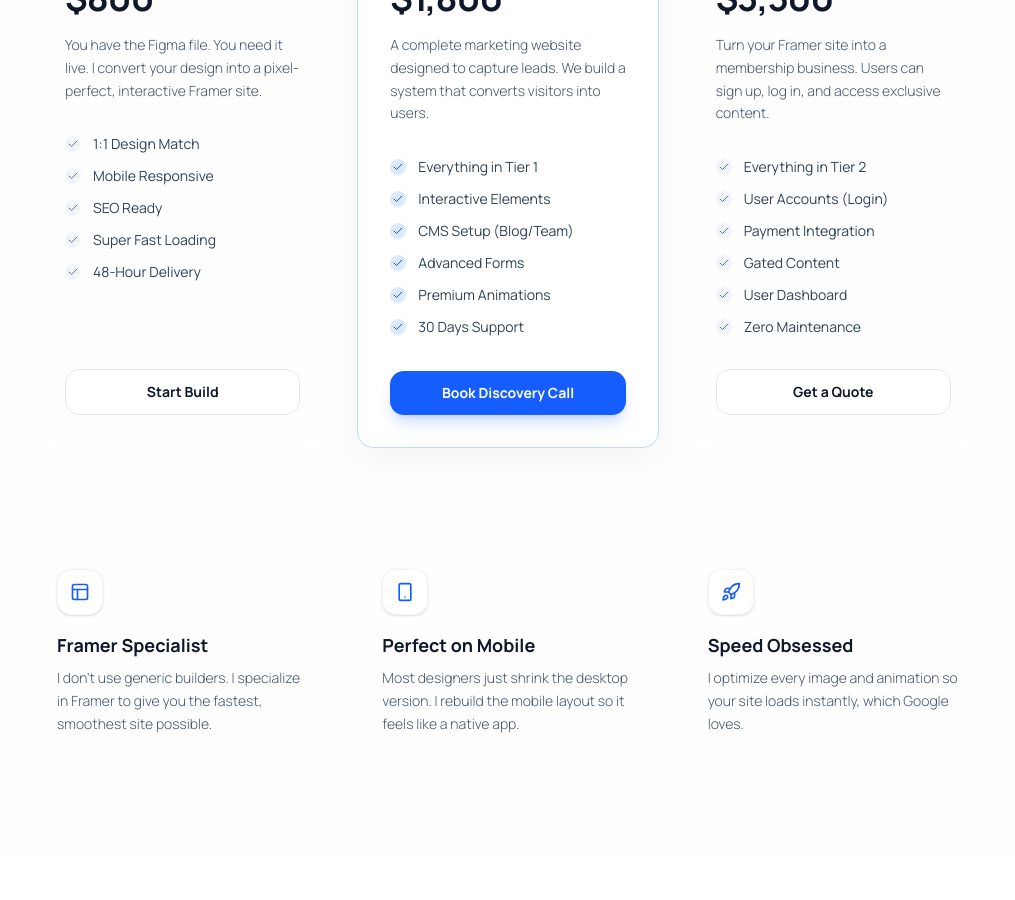
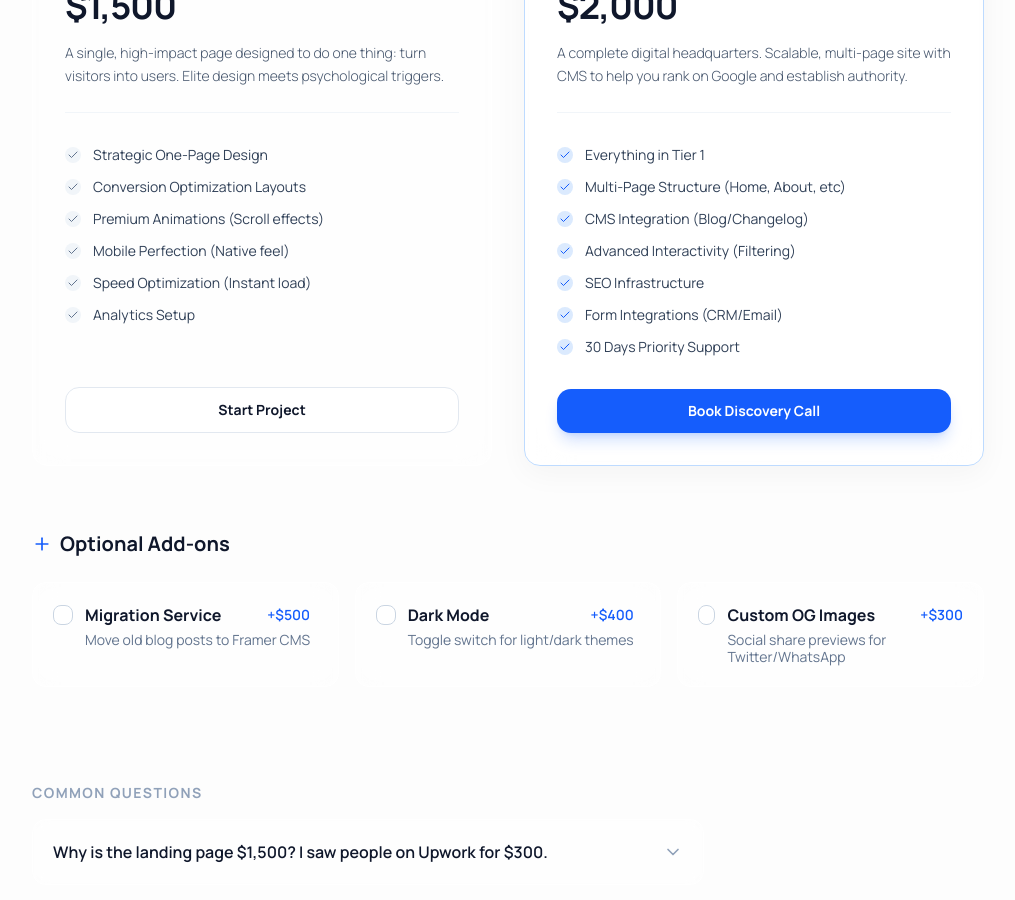
Before and after one commit to KeshiEmmanuel/portfolio-main, a React (Vite) app: page / in a window 1280 px wide. Shown: the part 1180-2080 px from the top of the page, without its empty margins (132-1147 px from the left). Before the commit the page ends 2036 px from the top, so only its background shows below. Built offline with nearby package versions, Linux system fonts and the light colour scheme.

Commit message:
fix: new pricing section

```diff
--- a/src/App.tsx
+++ b/src/App.tsx
@@ -1,14 +1,41 @@
-import { ArrowUpRight, Check, Smartphone, Rocket, Layout } from "lucide-react";
+import { useState } from "react";
+import {
+  ArrowUpRight,
+  Check,
+  Plus,
+  Minus,
+  ChevronDown,
+  Layout,
+  Rocket,
+  Smartphone,
+  Zap,
+  Globe,
+  Database
+} from "lucide-react";
 import { FaXTwitter, FaLinkedin } from "react-icons/fa6";
 import { IoMdMail } from "react-icons/io";
-import { motion, Variants } from "framer-motion";
+import { motion, AnimatePresence, Variants } from "framer-motion";
+
+// --- Data ---
+const ADDONS = [
+  { id: "migration", name: "Migration Service", price: 500, desc: "Move old blog posts to Framer CMS" },
+  { id: "darkmode", name: "Dark Mode", price: 400, desc: "Toggle switch for light/dark themes" },
+  { id: "og", name: "Custom OG Images", price: 300, desc: "Social share previews for Twitter/WhatsApp" },
+];
+
+const FAQS = [
+  {
+    question: "Why is the landing page $1,500? I saw people on Upwork for $300.",
+    answer: "The $300 designers just put pictures on a screen. I build high-performance assets. My sites are engineered to load instantly (which Google loves) and convert traffic (which investors love). If my page gets you just 5 extra customers a month, it pays for itself in weeks. Do you want a cheap site, or a profitable one?"
+  }
+];
 
 // --- Animation Variants ---
 const containerVariants: Variants = {
   hidden: { opacity: 0 },
   visible: {
     opacity: 1,
-    transition: { staggerChildren: 0.15 },
+    transition: { staggerChildren: 0.1 },
   },
 };
 
@@ -24,10 +51,11 @@ const itemVariants: Variants = {
 export default function PortfolioPage() {
   return (
     <div className="min-h-screen bg-[#FDFDFD] text-slate-900 font-primary selection:bg-blue-100 selection:text-blue-900">
-      {/* BACKGROUND BLOBS (Essential for Glassmorphism to be visible) */}
+
+      {/* Background Blobs (Essential for Glass) */}
       <div className="fixed inset-0 z-0 pointer-events-none overflow-hidden">
-        <div className="absolute top-[40%] left-[10%] w-[500px] h-[500px] bg-blue-200/40 rounded-full blur-[100px] opacity-70" />
-        <div className="absolute bottom-[10%] right-[10%] w-[400px] h-[400px] bg-purple-200/40 rounded-full blur-[100px] opacity-70" />
+        <div className="absolute top-[30%] left-[5%] w-[600px] h-[600px] bg-blue-100/50 rounded-full blur-[120px] opacity-60" />
+        <div className="absolute bottom-[10%] right-[5%] w-[500px] h-[500px] bg-indigo-100/50 rounded-full blur-[120px] opacity-60" />
       </div>
 
       <div className="relative z-10 max-w-[1000px] mx-auto px-6">
@@ -38,7 +66,7 @@ export default function PortfolioPage() {
   );
 }
 
-// --- HERO SECTION (Strictly Preserved) ---
+// --- HERO SECTION (Untouched) ---
 function HeroSection() {
   return (
     <motion.main
@@ -77,35 +105,32 @@ function HeroSection() {
         </div>
 
         <div className="flex items-center py-1 gap-4 text-xl text-slate-600">
-          <a
-            target="_blank"
-            className="hover:text-slate-900 transition-colors"
-            href="https://x.com/_rudosurebec"
-          >
-            <FaXTwitter />
-          </a>
-          <a
-            target="_blank"
-            href="https://www.linkedin.com/in/keshiemmanuel/"
-            className="hover:text-slate-900 transition-colors"
-          >
-            <FaLinkedin />
-          </a>
-          <a
-            target="_blank"
-            href="mailto:keshichukwuebuka@gmail.com"
-            className="hover:text-slate-900 transition-colors"
-          >
-            <IoMdMail />
-          </a>
+          <a target="_blank" className="hover:text-slate-900 transition-colors" href="https://x.com/_rudosurebec"><FaXTwitter /></a>
+          <a target="_blank" href="https://www.linkedin.com/in/keshiemmanuel/" className="hover:text-slate-900 transition-colors"><FaLinkedin /></a>
+          <a target="_blank" href="mailto:keshichukwuebuka@gmail.com" className="hover:text-slate-900 transition-colors"><IoMdMail /></a>
         </div>
       </motion.div>
     </motion.main>
   );
 }
 
-// --- PRICING SECTION (Light Glassmorphism) ---
+// --- PRICING SECTION ---
 function PricingSection() {
+  const [selectedAddons, setSelectedAddons] = useState<string[]>([]);
+
+  // Toggle Logic
+  const toggleAddon = (id: string) => {
+    setSelectedAddons((prev) =>
+      prev.includes(id) ? prev.filter((item) => item !== id) : [...prev, id]
+    );
+  };
+
+  // Calculate Extra Cost
+  const extraCost = selectedAddons.reduce((total, id) => {
+    const addon = ADDONS.find((a) => a.id === id);
+    return total + (addon ? addon.price : 0);
+  }, 0);
+
   return (
     <motion.section
       className="py-24"
@@ -114,112 +139,113 @@ function PricingSection() {
       whileInView="visible"
       viewport={{ once: true, margin: "-50px" }}
     >
-      {/* Header */}
       <div className="mb-16 text-center md:text-left">
-        <motion.h2
-          variants={itemVariants}
-          className="text-4xl md:text-5xl font-bold tracking-tight mb-4 text-slate-900"
-        >
-          High-Performance <br /> Framer Sites for Startups
+        <motion.h2 variants={itemVariants} className="text-4xl md:text-5xl font-bold tracking-tight mb-4 text-slate-900">
+          World-Class Framer Sites <br /> for High-Growth Startups
         </motion.h2>
       </div>
 
-      {/* Glass Cards Grid */}
-      <div className="grid grid-cols-1 md:grid-cols-3 gap-6">
-        {/* Card 1 */}
+      {/* Pricing Cards Grid */}
+      <div className="grid grid-cols-1 md:grid-cols-2 gap-8 mb-16">
+
+        {/* Tier 1 */}
         <PricingCard
-          title="Design to Live"
-          price="$800"
-          subtitle="Founders & Designers"
-          description="You have the Figma file. You need it live. I convert your design into a pixel-perfect, interactive Framer site."
+          title="High-Converting Landing Page"
+          basePrice={1500}
+          extraCost={extraCost}
+          subtitle="Waitlist, App, or MVP"
+          description="A single, high-impact page designed to do one thing: turn visitors into users. Elite design meets psychological triggers."
           features={[
-            "1:1 Design Match",
-            "Mobile Responsive",
-            "SEO Ready",
-            "Super Fast Loading",
-            "48-Hour Delivery",
+            "Strategic One-Page Design",
+            "Conversion Optimization Layouts",
+            "Premium Animations (Scroll effects)",
+            "Mobile Perfection (Native feel)",
+            "Speed Optimization (Instant load)",
+            "Analytics Setup"
           ]}
-          cta="Start Build"
+          cta="Start Project"
         />
 
-        {/* Card 2 - Highlighted (Glass + Subtle Gradient Border) */}
+        {/* Tier 2 */}
         <PricingCard
-          title="Growth"
-          price="$1,800"
-          subtitle="Startups & App Launches"
-          description="A complete marketing website designed to capture leads. We build a system that converts visitors into users."
+          title="The Full Marketing Site"
+          basePrice={2000}
+          extraCost={extraCost}
+          subtitle="Seed/Series A & Established Brands"
+          description="A complete digital headquarters. Scalable, multi-page site with CMS to help you rank on Google and establish authority."
           isPopular
           features={[
             "Everything in Tier 1",
-            "Interactive Elements",
-            "CMS Setup (Blog/Team)",
-            "Advanced Forms",
-            "Premium Animations",
-            "30 Days Support",
+            "Multi-Page Structure (Home, About, etc)",
+            "CMS Integration (Blog/Changelog)",
+            "Advanced Interactivity (Filtering)",
+            "SEO Infrastructure",
+            "Form Integrations (CRM/Email)",
+            "30 Days Priority Support"
           ]}
           cta="Book Discovery Call"
         />
-
-        {/* Card 3 */}
-        <PricingCard
-          title="Membership"
-          price="$3,500"
-          subtitle="Communities & Courses"
-          description="Turn your Framer site into a membership business. Users can sign up, log in, and access exclusive content."
-          features={[
-            "Everything in Tier 2",
-            "User Accounts (Login)",
-            "Payment Integration",
-            "Gated Content",
-            "User Dashboard",
-            "Zero Maintenance",
-          ]}
-          cta="Get a Quote"
-        />
       </div>
 
-      {/* "Why Me" Section - Clean Glass Boxes */}
-      <motion.div
-        className="mt-24 grid grid-cols-1 md:grid-cols-3 gap-6"
-        variants={containerVariants}
+      {/* Add-ons Section */}
+      <motion.div variants={itemVariants} className="mb-24">
+        <h3 className="text-xl font-bold mb-6 text-slate-900 flex items-center gap-2">
+          <Plus className="w-5 h-5 text-blue-600" /> Optional Add-ons
+        </h3>
+        <div className="grid grid-cols-1 md:grid-cols-3 gap-4">
+          {ADDONS.map((addon) => (
+            <div
+              key={addon.id}
+              onClick={() => toggleAddon(addon.id)}
+              className={`cursor-pointer p-5 rounded-xl border backdrop-blur-md transition-all duration-200 select-none flex items-start gap-3
+                ${selectedAddons.includes(addon.id)
+                  ? "bg-blue-50/50 border-blue-500 shadow-md ring-1 ring-blue-500"
+                  : "bg-white/40 border-white/60 hover:border-blue-300 hover:bg-white/60"
+                }
+              `}
             >
-        <Feature
-          icon={<Layout className="w-5 h-5 text-blue-600" />}
-          title="Framer Specialist"
-          desc="I don't use generic builders. I specialize in Framer to give you the fastest, smoothest site possible."
-        />
-        <Feature
-          icon={<Smartphone className="w-5 h-5 text-blue-600" />}
-          title="Perfect on Mobile"
-          desc="Most designers just shrink the desktop version. I rebuild the mobile layout so it feels like a native app."
-        />
-        <Feature
-          icon={<Rocket className="w-5 h-5 text-blue-600" />}
-          title="Speed Obsessed"
-          desc="I optimize every image and animation so your site loads instantly, which Google loves."
-        />
+              <div className={`mt-0.5 w-5 h-5 rounded-md border flex items-center justify-center transition-colors
+                 ${selectedAddons.includes(addon.id) ? "bg-blue-600 border-blue-600" : "bg-white border-slate-300"}
+              `}>
+                {selectedAddons.includes(addon.id) && <Check className="w-3.5 h-3.5 text-white" />}
+              </div>
+              <div>
+                <div className="flex justify-between items-center w-full">
+                  <span className="font-bold text-slate-900">{addon.name}</span>
+                  <span className="text-sm font-semibold text-blue-600">+${addon.price}</span>
+                </div>
+                <p className="text-sm text-slate-500 mt-1 leading-tight">{addon.desc}</p>
+              </div>
+            </div>
+          ))}
+        </div>
       </motion.div>
+
+      {/* Accordion / Justification */}
+      <motion.div variants={itemVariants} className="max-w-2xl">
+        <h3 className="text-sm font-bold uppercase tracking-widest text-slate-400 mb-4">Common Questions</h3>
+        <div className="space-y-4">
+          {FAQS.map((faq, i) => (
+            <AccordionItem key={i} question={faq.question} answer={faq.answer} />
+          ))}
+        </div>
+      </motion.div>
+
     </motion.section>
   );
 }
 
-// --- Sub-Components (High-End Glass) ---
+// --- Sub-Components ---
 
-function PricingCard({
-  title,
-  subtitle,
-  price,
-  description,
-  features,
-  cta,
-  isPopular,
-}: any) {
+function PricingCard({ title, subtitle, basePrice, extraCost, description, features, cta, isPopular }: any) {
+  // Animate the price change
+  const totalPrice = basePrice + extraCost;
+
   return (
     <motion.div
       variants={itemVariants}
       className={`relative flex flex-col p-8 rounded-2xl h-full transition-all duration-300
-        ${
-          isPopular
+        ${isPopular
           ? "bg-white/70 backdrop-blur-xl border border-blue-200 shadow-[0_8px_30px_rgb(0,0,0,0.04)]"
           : "bg-white/40 backdrop-blur-lg border border-white/60 hover:bg-white/60 hover:shadow-lg hover:shadow-blue-900/5"
         }
@@ -227,65 +253,77 @@ function PricingCard({
     >
       {isPopular && (
         <div className="absolute top-0 right-0 bg-blue-600 text-white text-[10px] font-bold uppercase tracking-widest py-1 px-3 rounded-bl-xl rounded-tr-xl">
-          Recommended
+          Best Value
         </div>
       )}
 
-      <h3 className="text-xl font-bold text-slate-900">{title}</h3>
-      <div className="text-xs uppercase tracking-wide mb-6 text-slate-500 font-medium">
-        {subtitle}
+      <h3 className="text-2xl font-bold text-slate-900 mb-1">{title}</h3>
+      <div className="text-xs uppercase tracking-wide mb-6 text-slate-500 font-medium">{subtitle}</div>
+
+      <div className="flex items-end gap-1 mb-4">
+        <span className="text-4xl font-bold text-slate-900 tracking-tight">
+          ${totalPrice.toLocaleString()}
+        </span>
+        {extraCost > 0 && (
+           <span className="text-sm text-blue-600 mb-1.5 font-medium bg-blue-50 px-2 py-0.5 rounded-full">
+             Includes add-ons
+           </span>
+        )}
       </div>
 
-      <div className="text-4xl font-bold mb-4 tracking-tight text-slate-900">
-        {price}
-      </div>
-
-      <p className="text-sm mb-8 leading-relaxed text-slate-600 font-light">
+      <p className="text-sm mb-8 leading-relaxed text-slate-600 font-light border-b border-slate-100 pb-6">
         {description}
       </p>
 
       <div className="flex-grow space-y-3 mb-8">
         {features.map((feat: string, i: number) => (
           <div key={i} className="flex items-start gap-3 text-sm">
-            <div
-              className={`mt-0.5 p-0.5 rounded-full ${isPopular ? "bg-blue-100 text-blue-600" : "bg-slate-100 text-slate-500"}`}
-            >
+            <div className={`mt-0.5 p-0.5 rounded-full ${isPopular ? "bg-blue-100 text-blue-600" : "bg-slate-100 text-slate-500"}`}>
               <Check className="w-3 h-3" />
             </div>
             <span className="text-slate-700">{feat}</span>
           </div>
         ))}
       </div>
-      <a href="https://cal.com/chidera-keshi-qy98f0/30min" target="_blank">
-        <button
-          className={`w-full py-3 text-sm font-bold rounded-xl transition-all
-        ${
-          isPopular
+
+      <button className={`w-full py-3 text-sm font-bold rounded-xl transition-all
+        ${isPopular
           ? "bg-blue-600 text-white shadow-lg shadow-blue-600/20 hover:bg-blue-700 hover:shadow-blue-600/30"
           : "bg-white text-slate-900 border border-slate-200 hover:border-blue-400 hover:text-blue-600"
         }
-      `}
-        >
+      `}>
         {cta}
       </button>
-      </a>
     </motion.div>
   );
 }
 
-function Feature({ icon, title, desc }: any) {
+function AccordionItem({ question, answer }: { question: string, answer: string }) {
+  const [isOpen, setIsOpen] = useState(false);
+
   return (
+    <div className="rounded-xl border border-white/60 bg-white/40 backdrop-blur-sm overflow-hidden transition-all duration-300 hover:bg-white/60">
+      <button
+        onClick={() => setIsOpen(!isOpen)}
+        className="w-full flex items-center justify-between p-5 text-left"
+      >
+        <span className="font-semibold text-slate-900 pr-4">{question}</span>
+        <ChevronDown className={`w-5 h-5 text-slate-400 transition-transform duration-300 ${isOpen ? "rotate-180" : ""}`} />
+      </button>
+      <AnimatePresence>
+        {isOpen && (
           <motion.div
-      variants={itemVariants}
-      className="p-6 rounded-2xl bg-white/40 border border-white/60 backdrop-blur-md hover:bg-white/60 transition-colors"
+            initial={{ height: 0, opacity: 0 }}
+            animate={{ height: "auto", opacity: 1 }}
+            exit={{ height: 0, opacity: 0 }}
+            className="overflow-hidden"
           >
-      <div className="mb-4 p-3 bg-white rounded-xl w-fit shadow-sm text-blue-600 border border-slate-100">
-        {icon}
+            <div className="p-5 pt-0 text-slate-600 text-sm leading-relaxed border-t border-slate-100/50">
+              {answer}
             </div>
-      <h4 className="font-bold text-lg text-slate-900 mb-2">{title}</h4>
-      <p className="text-slate-600 leading-relaxed text-sm font-light">
-        {desc}
-      </p>
           </motion.div>
+        )}
+      </AnimatePresence>
+    </div>
   );
 }
```
Lines whose indentation alone changed are shown as unchanged.
